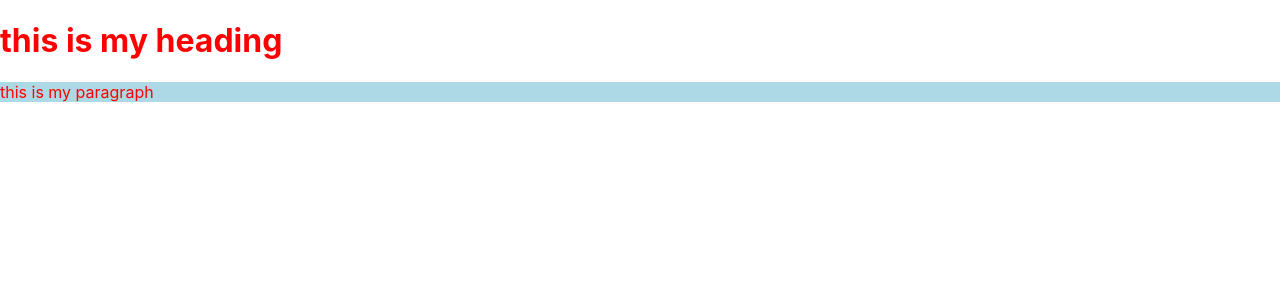
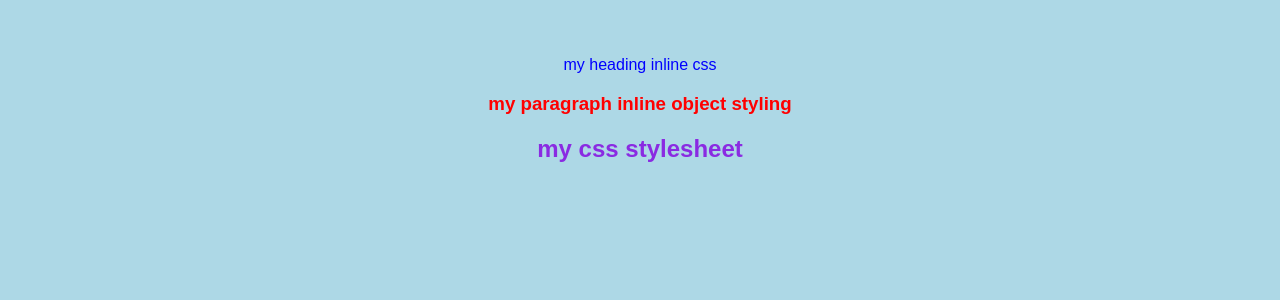
Before and after one commit to PrabhuSPK/ReactJs_Basics_02, a React (Create React App) app in the folder project/: page / in a window 1280 px wide. Shown: the top 300 px of the page. Built offline with nearby package versions, Linux system fonts and the light colour scheme.

Commit message:
CSS Stylesheet(.css & .module.css)

```diff
--- /dev/null
+++ b/project/src/components/Header.css
@@ -0,0 +1,8 @@
+body{
+    background-color: lightblue;
+    color: white;
+    text-align: center;
+    padding: 40px;
+    font-family: sans-serif;
+
+}
--- a/project/src/components/Header.js
+++ b/project/src/components/Header.js
@@ -1,3 +1,6 @@
+import './Header.css'
+import styles from './Header.module.css'
+
 function Header(){
     const headingStyle={
         color : "red",
@@ -5,8 +8,10 @@ function Header(){
     }
     return(
         <>
-        <h1 style={{ color : "red" }}>this is my heading</h1>
-        <p style={headingStyle}>this is my paragraph</p>
+        <p style={{ color : "blue" }}> my heading inline css</p>
+        <h3 style={headingStyle}>my paragraph inline object styling</h3>
+        <h2 className={styles.classStyle}> my css stylesheet</h2>
+
         </>
     )
 }
--- /dev/null
+++ b/project/src/components/Header.module.css
@@ -0,0 +1,6 @@
+.classStyle{
+    color:blueviolet;
+    font-family: sans-serif;
+    font-weight: bold;
+
+}
```
